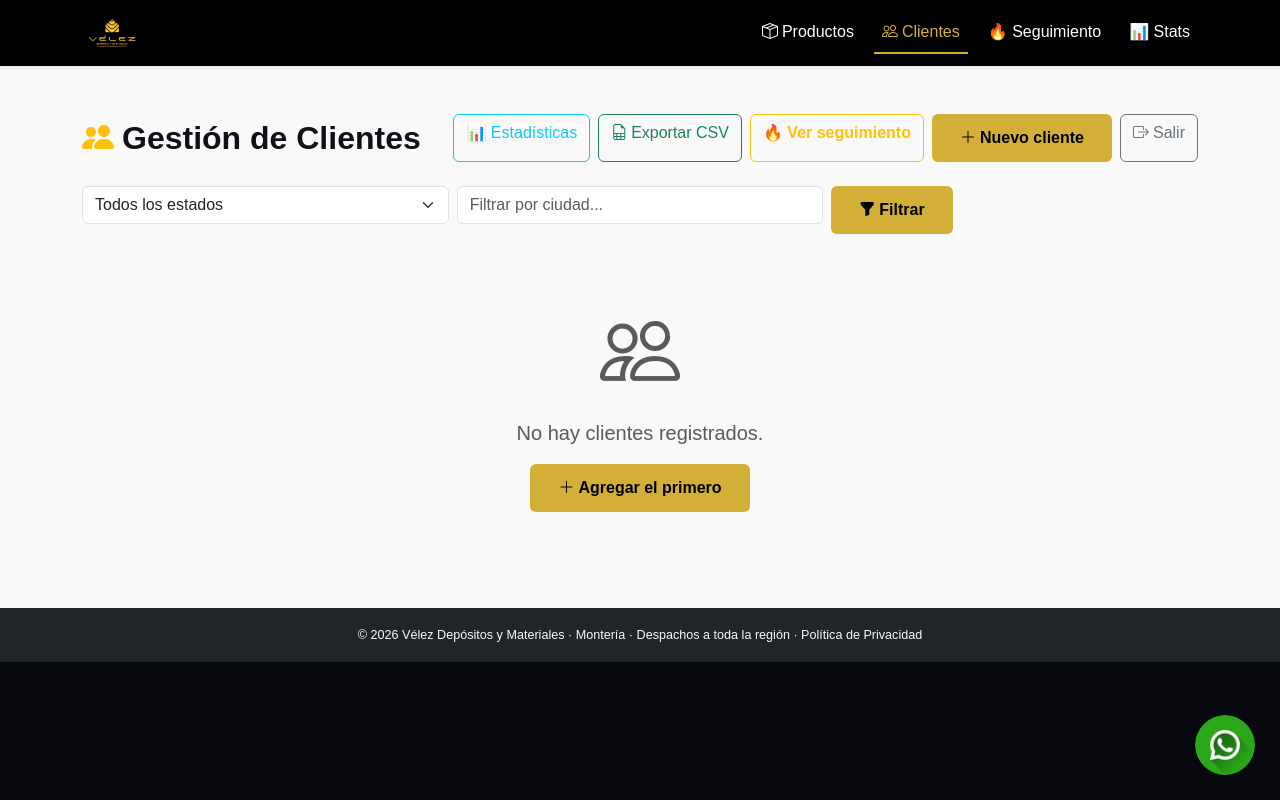
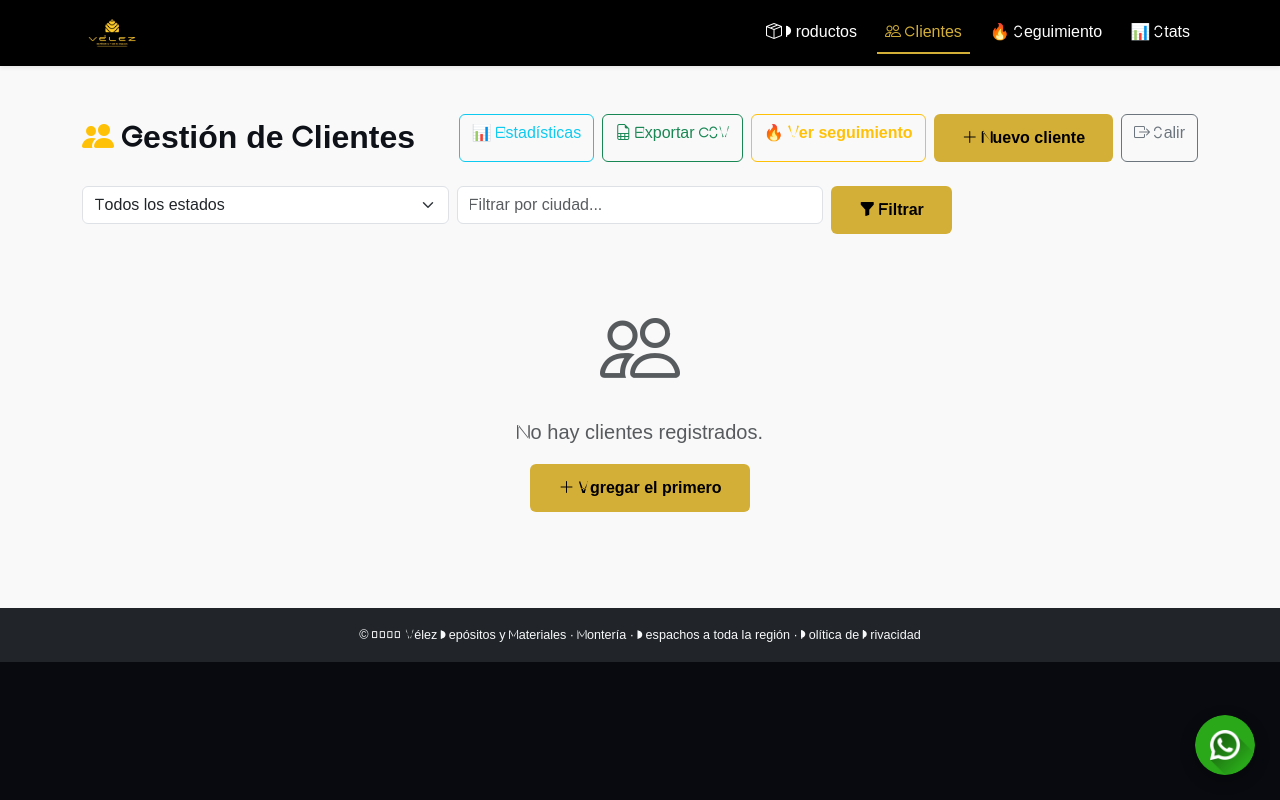
Before and after one commit to Depositolosvelez/deposito_los_velez_web, a Flask app: page /admin/clientes in a window 1280 px wide. Run offline with Flask 3, Linux system fonts and the light colour scheme; the visitor is signed in with stand-in values (Sample User, id 1); data that the repository does not hold is empty.

Commit message:
Feat: activar VelezFont globalmente

```diff
--- a/static/css/style.css
+++ b/static/css/style.css
@@ -5,7 +5,7 @@
     font-style: normal;
 }
 
-html, body { margin: 0; padding: 0; background-color: #080a0f; color: #ffffff; font-family: Arial, Helvetica, sans-serif; }
+html, body { margin: 0; padding: 0; background-color: #080a0f; color: #ffffff; font-family: 'VelezFont', Arial, sans-serif; }
 .navbar { background-color: #000000; }
 .navbar .nav-link { color: #ffffff; font-weight: 500; margin-left: 12px; transition: all 0.3s ease; }
 .navbar .nav-link:hover { color: #D4AF37; transform: translateY(-2px); }
```
